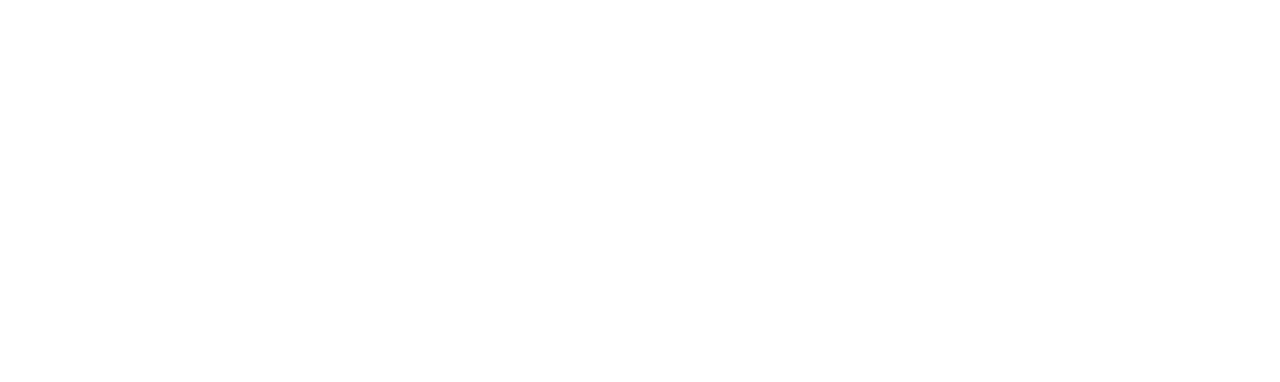
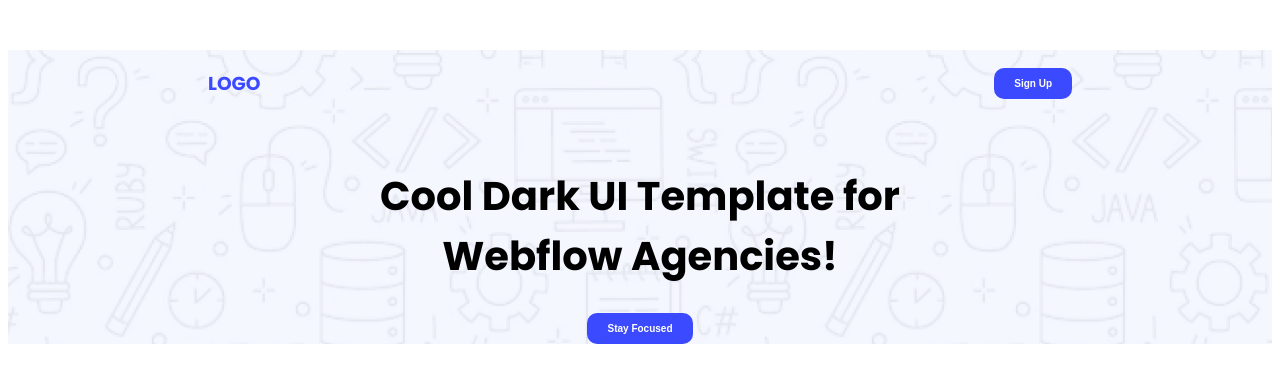
Before and after one commit to jubairae10/web-dev-port, a plain HTML site: page index.html in a window 1280 px wide. Drawn offline with Linux system fonts and the light colour scheme.

Commit message:
added one background image

```diff
--- a/index.html
+++ b/index.html
@@ -1,12 +1,32 @@
 <!DOCTYPE html>
 <html lang="en">
+
 <head>
     <meta charset="UTF-8">
     <meta name="viewport" content="width=device-width, initial-scale=1.0">
     <title>Web Developer Portfolio</title>
+    <link rel="preconnect" href="https://fonts.googleapis.com">
+    <link rel="preconnect" href="https://fonts.gstatic.com" crossorigin>
+    <link
+        href="https://fonts.googleapis.com/css2?family=Poppins:ital,wght@0,100;0,200;0,300;0,400;0,500;0,600;0,700;0,800;0,900;1,100;1,200;1,300;1,400;1,500;1,600;1,700;1,800;1,900&display=swap"
+        rel="stylesheet">
+
+    <link rel="stylesheet" href="styles/portfolio.css">
 </head>
-<body>
-    <header>
+
+<body class="poppins-bold">
+    <header class="header">
+        <nav>
+            <h3 class="nav-title"><span class="text-primary">LOGO</span></h3>
+            <ul>
+                <li><a href=""><button class="btn-primary">Sign Up</button></a></li>
+            </ul>
+        </nav>
+        <div class="banner"></div>
+        <div class="banner-content">
+            <h1 class="banner-title">Cool Dark UI Template for<br>Webflow Agencies!</h1>
+            <button class="btn-primary">Stay Focused</button>
+        </div>
 
     </header>
     <main>
@@ -16,4 +36,5 @@
 
     </footer>
 </body>
+
 </html>
--- /dev/null
+++ b/styles/portfolio.css
@@ -0,0 +1,58 @@
+.poppins-bold {
+  font-family: "Poppins", sans-serif;
+  font-weight: 700;
+  font-style: normal;
+}
+
+/* Styles */
+.text-primary{
+    color: #3B49FF;
+}
+
+.btn-primary{
+    background-color:#3B49FF;
+    font-weight: bold;
+    font-size: 10px;
+    color: white;
+    border: none;
+    padding: 10px 20px;
+    border-radius: 10px;
+
+}
+
+/* Header */
+.header{
+    background-image: url('../Assets/Hero-bg.png');
+}
+
+/* Nav Styles */
+nav{
+    display: flex;
+    align-items: center;
+    justify-content: space-between;
+    margin: 50px 200px;
+
+}
+
+.nav-title{
+    font-weight: bold;
+    font: size 60px;
+}
+
+
+nav ul li {
+    list-style: none;
+}
+
+/*Banner Styles*/
+
+.banner-title{
+     font-weight:bold;
+     font-size: 40px;
+     text-align: center;
+
+}
+
+.banner-content{
+    text-align: center;
+}
```
